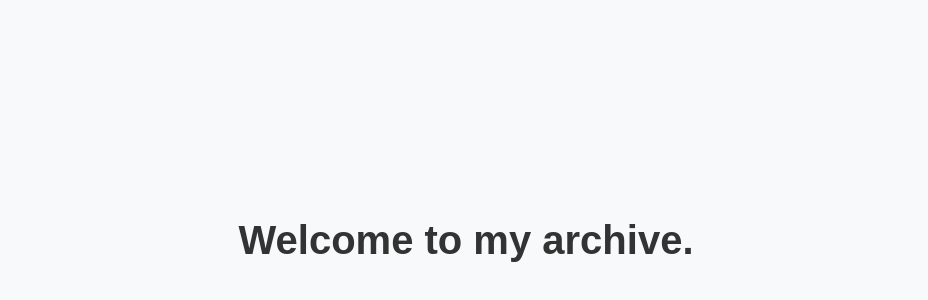
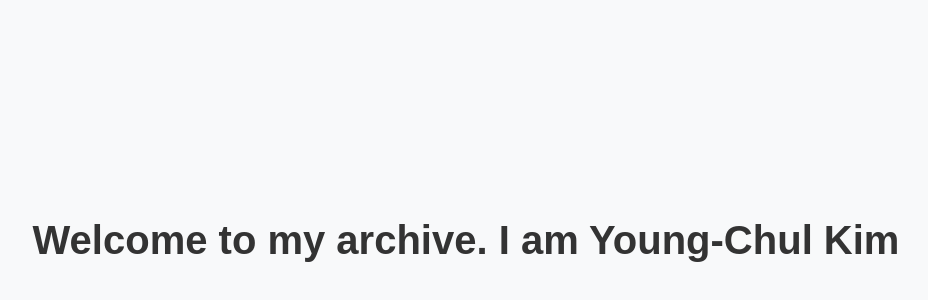
Before and after one commit to kyc923/kyc923.github.io, a plain HTML site: page index.html in a window 1280 px wide. Shown: the part 160-460 px from the top of the page, without its empty margins (174-1102 px from the left). Drawn offline with Linux system fonts and the light colour scheme.

Commit message:
Update index.html

```diff
--- a/index.html
+++ b/index.html
@@ -21,6 +21,6 @@
   </style>
 </head>
 <body>
-  <h1>Welcome to my archive.</h1>
+  <h1>Welcome to my archive. I am Young-Chul Kim</h1>
 </body>
 </html>
```
